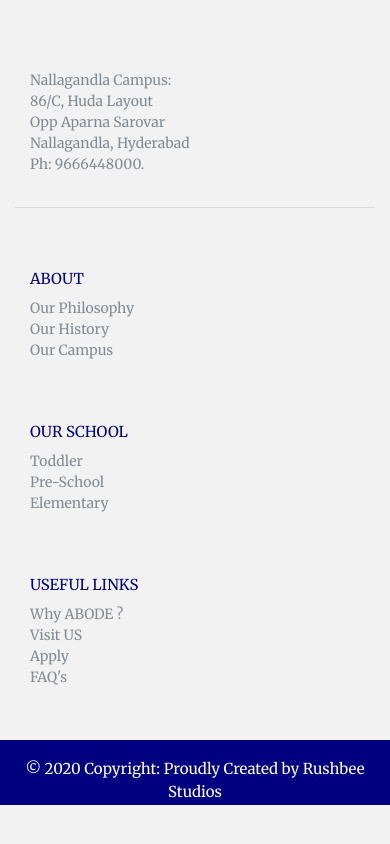
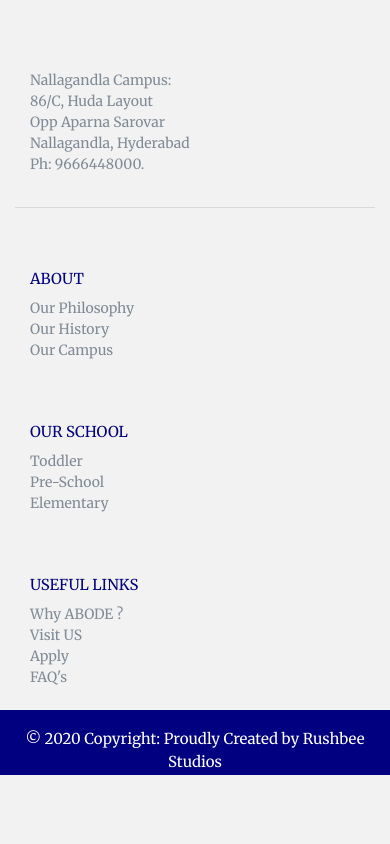
Before and after one commit to Venkateshprasads626/Abode-school, a React (Create React App) app: page / in a window 390 px wide. Shown: the part 2847-3691 px from the top of the page. Built offline with nearby package versions, Linux system fonts and the light colour scheme.

Commit message:
first commit

```diff
--- a/src/components/Footer/footer.css
+++ b/src/components/Footer/footer.css
@@ -101,7 +101,7 @@ h4{
         text-align: left;
     }
     .footer-bottom{
-        margin-top: 20px;
+        margin-top: -10px;
         height: 65px;
     }
 }
```
